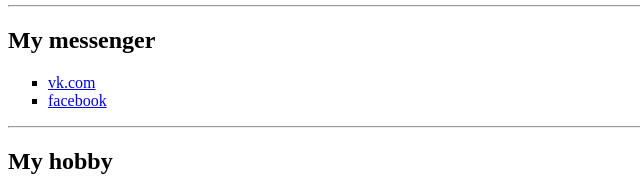
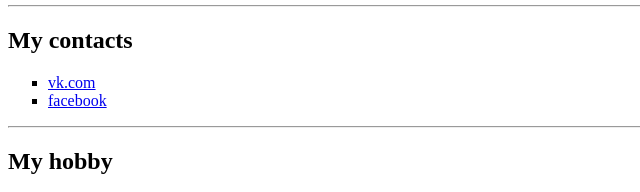
Before and after one commit to UladzimirTratsiak/cv, a plain HTML site: page index.html in a window 1280 px wide. Shown: the part 464-656 px from the top of the page, 0-640 px from the left. Drawn offline with Linux system fonts and the light colour scheme.

Commit message:
Update index.html

```diff
--- a/index.html
+++ b/index.html
@@ -23,7 +23,7 @@
 
 
    <hr>
-   <h2> My messenger</h2>
+   <h2> My contacts</h2>
    <ul type="square">
     <li><a href="https://vk.com/id71677094" target="_blank">vk.com</a></li>
     <li><a href="https://www.facebook.com/vladimir.tretyak.52/" target="_blank">facebook</a></li>
```
